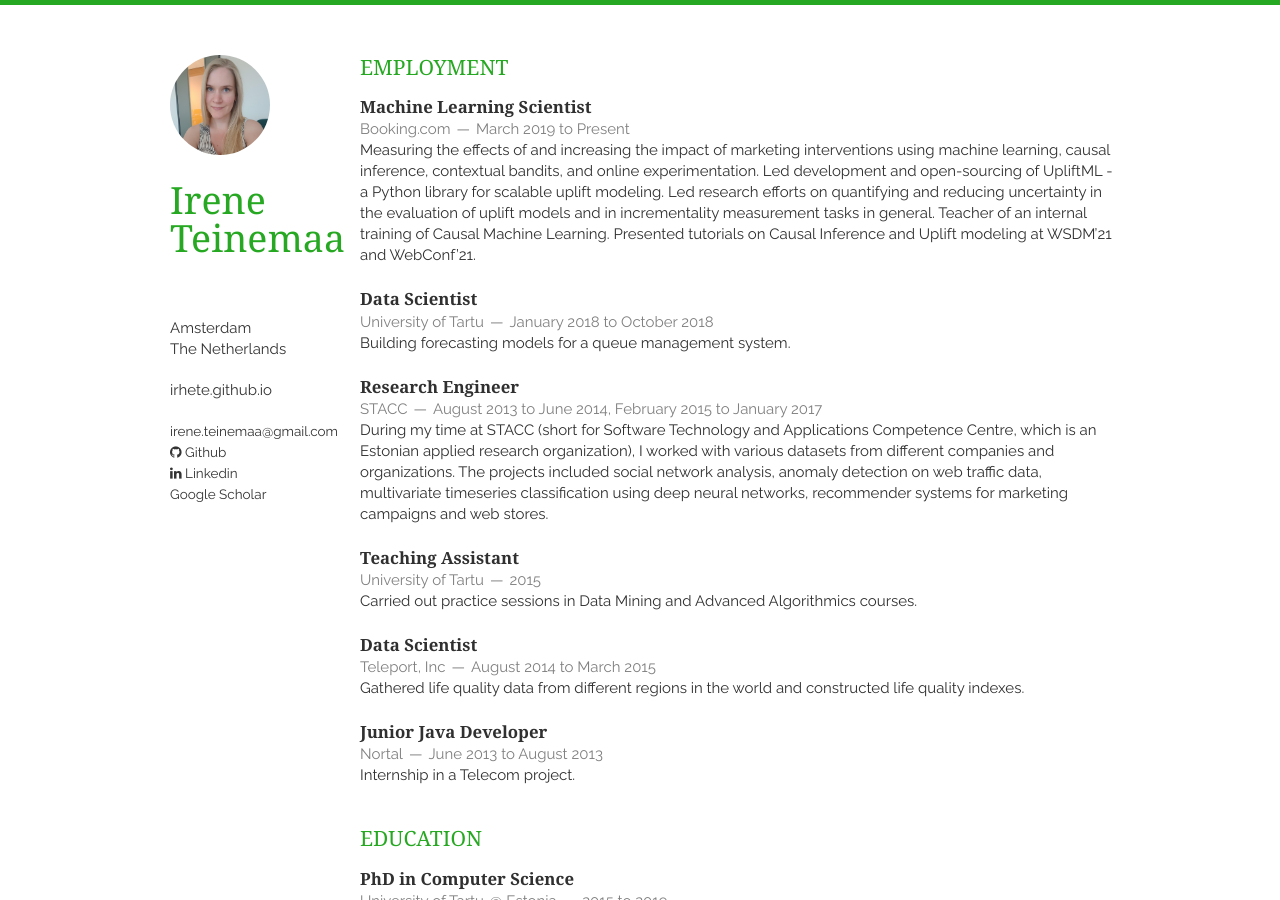
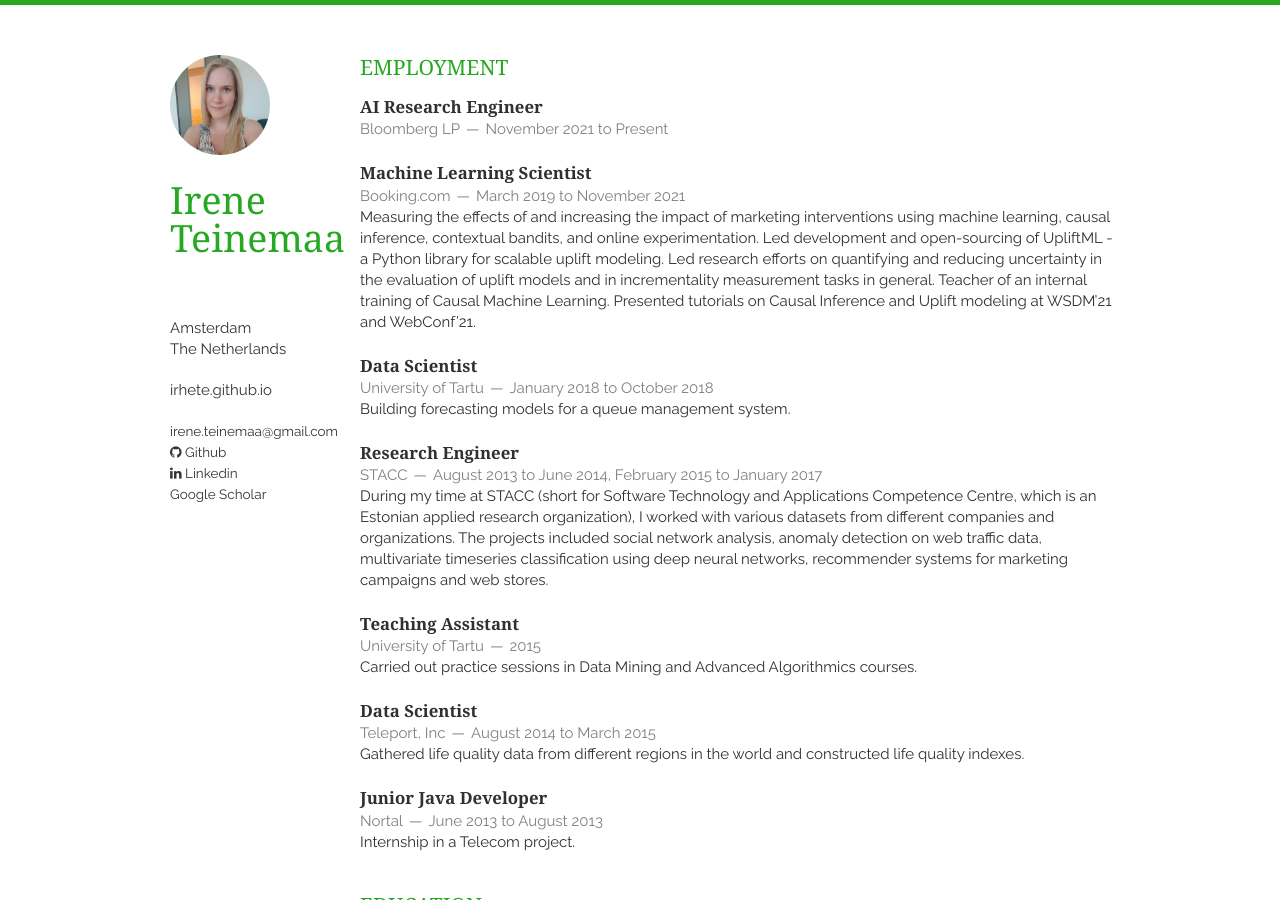
Before and after one commit to irhete/resume, a Jekyll site: the page built from index.html, in a window 1280 px wide and 900 px high. Built offline with Jekyll 4.4.1, drawn with Linux system fonts in a browser that asks for light colours; nearby versions of some CDN libraries; the list of posts is cut into pages by our own code; a style sheet for code colours, icons or effects is not loaded.

Commit message:
Added new employment

```diff
--- a/_includes/employment.html
+++ b/_includes/employment.html
@@ -2,8 +2,14 @@
     <h1>Employment</h1>
     <article>
         <header>
+            <h1>AI Research Engineer</h1>
+            <span><address>Bloomberg LP</address><time>November 2021 to Present</time></span>
+        </header>
+    </article>
+    <article>
+        <header>
             <h1>Machine Learning Scientist</h1>
-            <span><address>Booking.com</address><time>March 2019 to Present</time></span>
+            <span><address>Booking.com</address><time>March 2019 to November 2021</time></span>
         </header>
 <p>Measuring the effects of and increasing the impact of marketing interventions using machine learning, causal inference, contextual bandits, and online experimentation. Led development and open-sourcing of UpliftML - a Python library for scalable uplift modeling. Led research efforts on quantifying and reducing uncertainty in the evaluation of uplift models and in incrementality measurement tasks in general. Teacher of an internal training of Causal Machine Learning. Presented tutorials on Causal Inference and Uplift modeling at WSDM’21 and WebConf’21.</p>
     </article>
```
